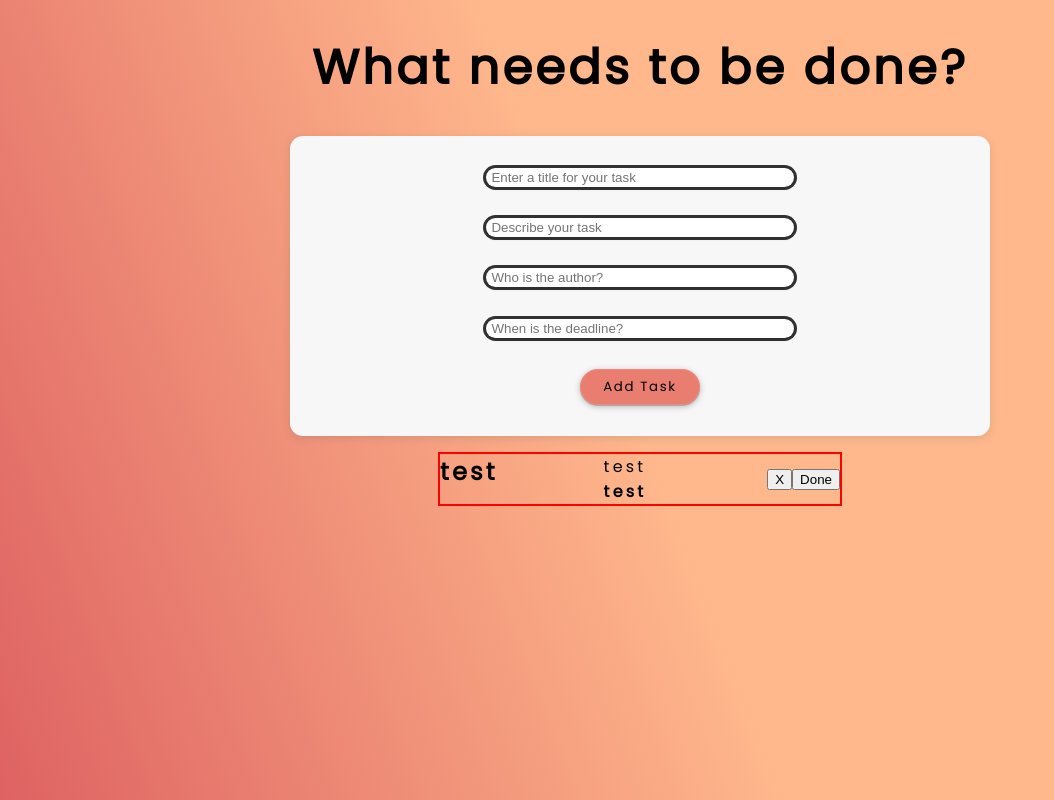
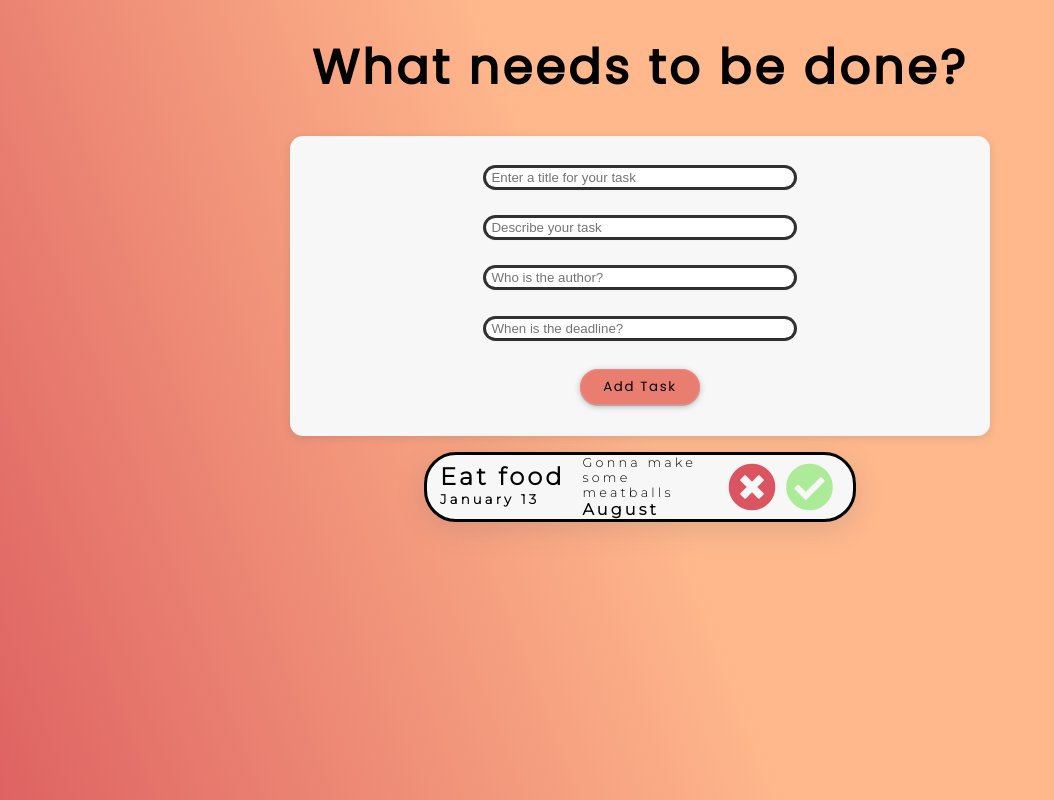
Before and after one commit to Agge20/React.js-Todo-app, a React (Create React App) app in the folder todo-app/: page / in a window 1280 px wide. Shown: the whole page, without its empty margins (0-1054 px from the left). Built offline with nearby package versions, Linux system fonts and the light colour scheme.

Commit message:
Added some initial styling to the todo-card

```diff
--- a/todo-app/public/index.html
+++ b/todo-app/public/index.html
@@ -26,6 +26,10 @@
     -->
     <link rel="preconnect" href="https://fonts.gstatic.com">
     <link href="https://fonts.googleapis.com/css2?family=Poppins&display=swap" rel="stylesheet">
+    <link rel="preconnect" href="https://fonts.gstatic.com">
+    <link href="https://fonts.googleapis.com/css2?family=Montserrat:wght@300&display=swap" rel="stylesheet">
+    <!-- Font Awesome CDN -->
+    <link rel="stylesheet" href="https://use.fontawesome.com/releases/v5.15.2/css/all.css" integrity="sha384-vSIIfh2YWi9wW0r9iZe7RJPrKwp6bG+s9QZMoITbCckVJqGCCRhc+ccxNcdpHuYu" crossorigin="anonymous">
     <title>React App</title>
   </head>
   <body>
--- a/todo-app/src/components/TodoCard.js
+++ b/todo-app/src/components/TodoCard.js
@@ -23,11 +23,19 @@ const TodoCard = (props) => {
         <h5>{props.todoDeadline}</h5>
       </div>
       <div className={Styles.right_inner_wrapper}>
-        <p>{props.todoDesc}</p>
+        <p className={Styles.todo_description}>{props.todoDesc}</p>
         <h4>{props.todoAuth}</h4>
       </div>
-      <button className={Styles.todo_card_button} onClick={() => {removeTodo(props.todoTitle)}}>X</button>
-      <button className={Styles.todo_card_button} onClick={markAsDone}>Done</button>
+      <button className={Styles.todo_card_button} onClick={() => {removeTodo(props.todoTitle)}}>
+        <span style={{color: "#DB5461"}}>
+          <i className="fas fa-times-circle fa-3x"></i>
+        </span>
+      </button>
+      <button className={Styles.todo_card_button} onClick={markAsDone}>
+        <span style={{color: "#ACEB98"}}>
+          <i class="fas fa-check-circle fa-3x"></i>
+        </span>
+      </button>
     </div>
   );
 }
--- a/todo-app/src/components/TodoForm.js
+++ b/todo-app/src/components/TodoForm.js
@@ -26,10 +26,10 @@ const TodoForm = () => {
   return (
     <div className={Styles.todo_form_wrapper}>
       <form onSubmit={handleSubmit(onSubmit)} className={Styles.todo_form}>
-        <input type="text" placeholder="Enter a title for your task" name="todoTitle" ref={register} maxlength="15"/>
-        <input type="text" placeholder="Describe your task" name="todoDesc" ref={register} maxlength="15"/>
-        <input type="text" placeholder="Who is the author?" name="todoAuth" ref={register} maxlength="10"/>
-        <input type="text" placeholder="When is the deadline?" name="todoDeadline" ref={register} maxlength="12" />
+        <input type="text" placeholder="Enter a title for your task" name="todoTitle" ref={register} maxLength="15"/>
+        <input type="text" placeholder="Describe your task" name="todoDesc" ref={register} maxLength="20"/>
+        <input type="text" placeholder="Who is the author?" name="todoAuth" ref={register} maxLength="10"/>
+        <input type="text" placeholder="When is the deadline?" name="todoDeadline" ref={register} maxLength="12" />
         <button type="submit" className={Styles.add_todo_button}>Add Task</button>
       </form>
     </div>
--- a/todo-app/src/contexts/TodoContext.js
+++ b/todo-app/src/contexts/TodoContext.js
@@ -6,10 +6,10 @@ export const TodoContextProvider = (props) => {
 
   const [todos, setTodos] = useState([
     {
-      todoTitle: "test",
-      todoDesc: "test",
-      todoAuth: "test",
-      todoDate: "date"
+      todoTitle: "Eat food",
+      todoDesc: "Gonna make some meatballs",
+      todoAuth: "August",
+      todoDeadline: "January 13"
     }
   ]);
   const addTodo = (data) => {
--- a/todo-app/src/index.css
+++ b/todo-app/src/index.css
@@ -17,7 +17,9 @@ h2, h3, h4, h5, p {
   margin-block-end: 0em;
 }
 .mark_as_done  {
-  background-color: red;
+  background-color: rgba(151, 151, 151, 0.397) !important;
+  opacity: 0.5;
+  color: white;
 }
 h1 {
   font-size: 1.7rem;
--- a/todo-app/src/styles/TodoCardStyles.module.css
+++ b/todo-app/src/styles/TodoCardStyles.module.css
@@ -3,15 +3,25 @@
   width: 100%;
 }
 .todo_card {
-  border: solid red 2px;
+  box-shadow: rgba(100, 100, 111, 0.2) 0px 7px 29px 0px;
+  border: solid black 3px;
+  border-radius: 2rem;
+  background-color: rgb(247, 247, 247);
   width: 350px;
   display: flex;
   margin-top: 1rem;
+  padding-left: 0.8rem;
+  padding-right: 0.8rem;
+  font-family: 'Montserrat', sans-serif !important;
+
 }
 .left_inner_wrapper {
   width: 50%;
   display: flex;
+  justify-items: center;
+  justify-items: center;
   flex-direction: column;
+  padding-top: 0.4rem;
 }
 .right_inner_wrapper {
   width: 50%;
@@ -20,6 +30,17 @@
   max-width: 25px imp !important;
   height: 80%;
   margin: auto;
+  background-color: transparent;
+  outline: none;
+  all: unset;
+  margin: 0.2rem;
+
+}
+.todo_description {
+  font-size: 0.8rem;
+}
+.todo_card_button:hover {
+  cursor: pointer;
 }
 
 /* Small devices (landscape phones, 576px and up) */
```
